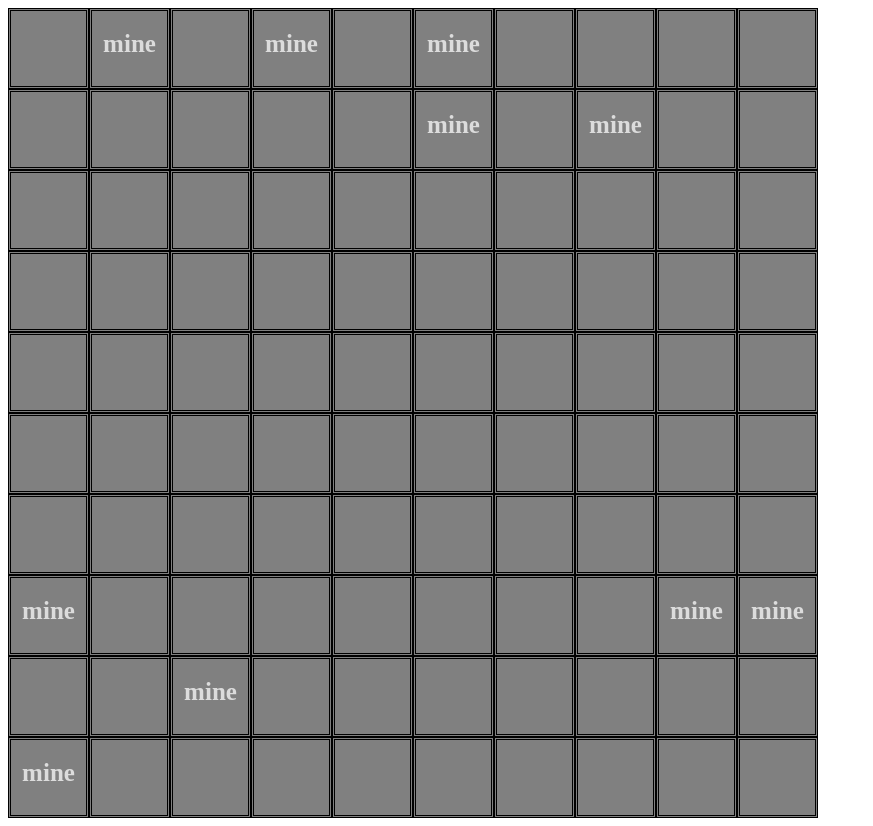
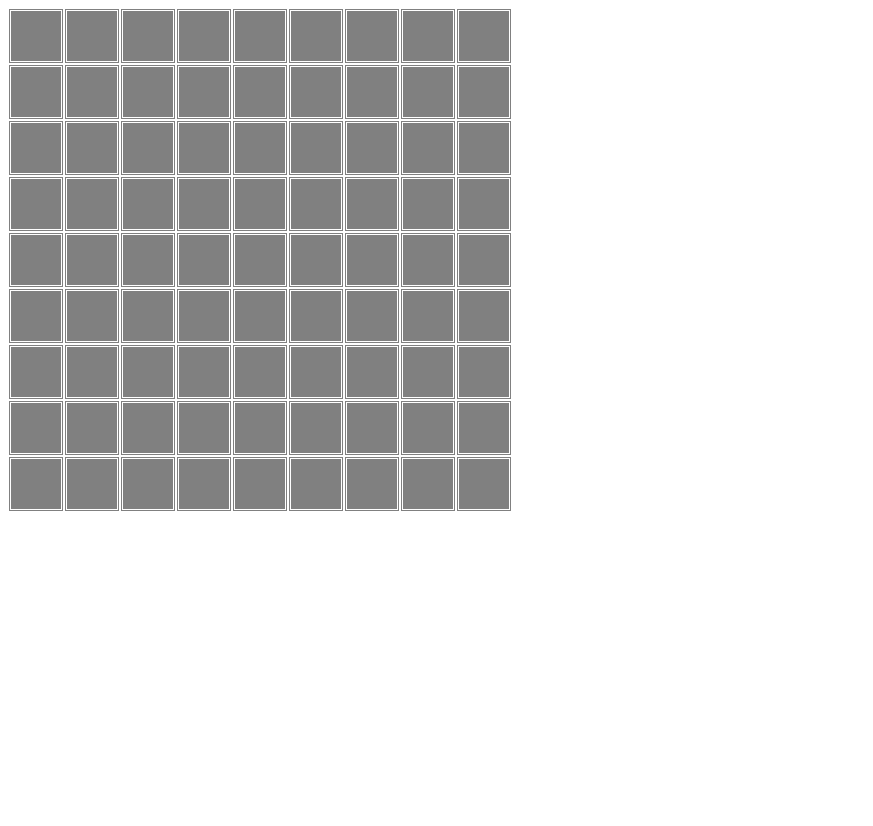
Before and after one commit to Satrio1610/minesweeperTest, a React (Vite) app in the folder minesweeper-app/: page / in a window 1280 px wide. Shown: the whole page, without its empty margins (0-873 px from the left). After the commit the page ends 800 px from the top, so only its background shows below. Built offline with nearby package versions, Linux system fonts and the light colour scheme.

Commit message:
Resolved issue with mine placement keep on getting reset with every click. set a very basic game over condition ( no notification yet)

```diff
--- a/minesweeper-app/src/App.css
+++ b/minesweeper-app/src/App.css
@@ -44,14 +44,16 @@
 .square
 {
   border-style: double;
-  height: 75px;
-  width: 75px;
+  height: 50px;
+  width: 50px;
   text-align: center;
+  font-size:25px;
+  font-weight: bolder;
+  border-color: white;
 }
 
 .square-clicked
 {
-  border-color: white;
   background-color: black;
 }
 
@@ -60,11 +62,17 @@
   background-color:grey;
 }
 
+.square-mine
+{
+
+  position:relative;
+  color:red;
+  top:25%;
+}
+
 .square-content
 {
   position:relative;
-  font-size:25px;
-  font-weight: bolder;
   color:gainsboro;
   top:25%;
 }
--- a/minesweeper-app/src/Board.tsx
+++ b/minesweeper-app/src/Board.tsx
@@ -1,7 +1,7 @@
 import Square from './square';
-import { BoardSquare } from './assets/model/BoardSquare';
+import { BoardSquare, type squareFunction } from './assets/model/BoardSquare';
 
-export default function Board({x,y,boardData}:{x:number, y:number, boardData:BoardSquare[]}) {
+export default function Board({x,y,boardData, isGameOver, sqFunction}:{x:number, y:number, boardData:BoardSquare[], isGameOver:boolean, sqFunction:squareFunction}) {
 
           let fullBoard = [];
           for(let i = 0; i < y; i++)
@@ -9,7 +9,7 @@ export default function Board({x,y,boardData}:{x:number, y:number, boardData:Boa
             let result = [];
             for(let j = 0; j < x; j++)
             {
-              result[j] = <Square data={boardData[i*x + j]} key={i * x + j}/>
+              result[j] = <Square data={boardData[i*x + j]} key={i * x + j} isGameOver={isGameOver} sqFunction={sqFunction}/>
             }
 
             fullBoard[i] = <div className="boardRow" key={'r'+ i}>{result}</div>
--- a/minesweeper-app/src/GameManager.tsx
+++ b/minesweeper-app/src/GameManager.tsx
@@ -3,13 +3,9 @@ import Board from './Board'
 import { useState } from 'react'
 import { BoardSquare } from './assets/model/BoardSquare';
 
-
-export default function GameManager() {
-    let [maxX, setMaxX] = useState(10);
-    let [maxY, setMaxY] = useState(10);
-    let [boardGame,setBoardGame] = useState<BoardSquare[]>(InstantiateBoardGame());
-    let [lastUpdateDate, setLastUpdateDate] = useState<Date>(new Date());
-
+let maxX = 9;
+let maxY = 9;
+let initial = InstantiateBoardGame();
 
 function InstantiateBoardGame()
     {
@@ -20,20 +16,30 @@ export default function GameManager() {
 
       while(deployedMineCount <10)
       {
-        let a: number = Math.floor(Math.min(Math.random() * 100,99));
+        let a: number = Math.floor(Math.min(Math.random() * (maxX * maxY),(maxX * maxY)));
         if(!ms[a])
           {
             deployedMineCount++;
             ms[a] = true;
-            console.log(a + "is mine");
+            console.log(a + " is mine");
           }
       }
+      // ms[13] = true;
+      // ms[45] = true;
+      // ms[54] = true;
+      // ms[63] = true;
+      // ms[64] = true;
+      // ms[73] = true;
+      // ms[75] = true;
+      // ms[67] = true;
+      // ms[71] = true;
+      // ms[53] = true;
 
       for(let i = 0; i < maxY; i++ )
       {
         for(let j =0; j< maxX; j++)
         {
-            ts[i*maxX + j] = new BoardSquare(j,i, ms[i*maxX + j], OnClickSquare);
+            ts[i*maxX + j] = new BoardSquare(j,i, ms[i*maxX + j]);
         }
       }
 
@@ -43,32 +49,43 @@ export default function GameManager() {
       return ts;
     };
 
+export default function GameManager() {
+    let [maxX, setMaxX] = useState(9);
+    let [maxY, setMaxY] = useState(9);
+    let [isGameOver, setIsGameOver] = useState(false)
+    let [boardGame,setBoardGame] = useState<BoardSquare[]>(initial);
+
     function OnClickSquare(x:number, y:number)
     {
+
+      if(isGameOver) return;
+      let nbg = boardGame.slice();
       console.log("boardGame onclicksquare" + {boardGame} + " " + boardGame.length);
-      ProcessClick(x,y);
-      setLastUpdateDate(new Date());
+      ProcessClick(x,y, nbg);
+      setBoardGame(nbg);
     }
 
-    function ProcessClick(x:number, y:number)
+    function ProcessClick(x:number, y:number, bsq:BoardSquare[])
     {
-      console.log("boardGame" + {boardGame});
+      //console.log("boardGame" + {bsq});
       let flatIndex:number = maxX * y + x;
-      console.log(x + " " + y + " " + boardGame.length + " " + maxX);
-      console.log(boardGame[flatIndex]);
-      if(!boardGame[flatIndex].IsClicked)
+      console.log(x + " " + y + " " + bsq.length + " " + maxX);
+      console.log(bsq[flatIndex]);
+      if(!bsq[flatIndex].IsClicked)
       {
-        boardGame[flatIndex].IsClicked = true;
+        bsq[flatIndex].IsClicked = true;
 
+        if(!bsq[flatIndex].IsMine)
+        {
           let mineNumber:number = 0;
           let clickableNeighbours:{x:number, y:number}[] = [];
           if(x > 0 )
           {
-          if(boardGame[y * maxX + x-1].IsMine)
+            if(bsq[y * maxX + x-1].IsMine)
               {
                 mineNumber++;
               }
-            else if(!boardGame[y * maxX + x-1].IsClicked && mineNumber == 0)
+              else if(!bsq[y * maxX + x-1].IsClicked && mineNumber == 0)
               {
                 clickableNeighbours.push({x: x-1, y:y});
                 //ProcessClick(x-1,y);
@@ -77,11 +94,11 @@ export default function GameManager() {
 
           if(y > 0 )
           {
-          if(boardGame[(y-1) * maxX + x].IsMine)
+            if(bsq[(y-1) * maxX + x].IsMine)
             {
               mineNumber++;
             }
-          else if(!boardGame[(y-1) * maxX + x].IsClicked && mineNumber == 0)
+            else if(!bsq[(y-1) * maxX + x].IsClicked && mineNumber == 0)
             {
               clickableNeighbours.push({x: x, y:y-1});
               //ProcessClick(x,y-1);
@@ -90,11 +107,11 @@ export default function GameManager() {
 
           if(x > 0 && y > 0)
           {
-          if(boardGame[(y - 1) * maxX + x-1].IsMine)
+            if(bsq[(y - 1) * maxX + x-1].IsMine)
             {
                 mineNumber++;
             }
-          else if(!boardGame[(y - 1) * maxX + x-1].IsClicked && mineNumber == 0)
+            else if(!bsq[(y - 1) * maxX + x-1].IsClicked && mineNumber == 0)
             {
               clickableNeighbours.push({x: x-1, y:y-1});
               //ProcessClick(x -1 , y -1);
@@ -103,11 +120,11 @@ export default function GameManager() {
 
           if(x + 1 < maxX)
           {
-          if(boardGame[y * maxX + x + 1].IsMine)
+            if(bsq[y * maxX + x + 1].IsMine)
             {
               mineNumber++;
             }
-          else if(!boardGame[y * maxX + x + 1].IsClicked && mineNumber == 0)
+            else if(!bsq[y * maxX + x + 1].IsClicked && mineNumber == 0)
             {
               clickableNeighbours.push({x: x + 1, y:y});
               //ProcessClick(x + 1, y);
@@ -116,11 +133,11 @@ export default function GameManager() {
 
           if(y + 1 < maxY)
             {
-            if(boardGame[(y + 1) * maxX + x].IsMine)
+              if(bsq[(y + 1) * maxX + x].IsMine)
               {
                 mineNumber++;
               }
-            else if(!boardGame[(y + 1) * maxX + x].IsClicked && mineNumber == 0)
+              else if(!bsq[(y + 1) * maxX + x].IsClicked && mineNumber == 0)
               {
                 clickableNeighbours.push({x: x, y:y+1});
                 //ProcessClick(x, y + 1);
@@ -129,10 +146,10 @@ export default function GameManager() {
 
           if(x + 1 < maxX && y+1 < maxY)
             {
-            if(boardGame[(y+1) * maxX + x + 1].IsMine)
+              if(bsq[(y+1) * maxX + x + 1].IsMine)
               {
                   mineNumber++;
-            }else if(!boardGame[(y+1) * maxX + x + 1].IsClicked)
+              }else if(!bsq[(y+1) * maxX + x + 1].IsClicked)
               {
                 clickableNeighbours.push({x: x + 1, y:y + 1});
                 //ProcessClick(x + 1, y +1);
@@ -141,11 +158,11 @@ export default function GameManager() {
 
           if(y > 0 && x + 1 < maxX )
             {
-            if(boardGame[(y - 1) * maxX + x + 1].IsMine)
+              if(bsq[(y - 1) * maxX + x + 1].IsMine)
               {
                 mineNumber++;
               }
-            else if(!boardGame[(y - 1) * maxX + x + 1].IsClicked)
+              else if(!bsq[(y - 1) * maxX + x + 1].IsClicked)
               {
                 clickableNeighbours.push({x: x + 1, y:y-1});
                 //ProcessClick(x + 1, y - 1);
@@ -155,11 +172,11 @@ export default function GameManager() {
 
           if(y + 1 < maxY && x > 0)
             {
-            if(boardGame[(y + 1) * maxX + x - 1].IsMine)
+              if(bsq[(y + 1) * maxX + x - 1].IsMine)
               {
                 mineNumber++;
               }
-            else if(!boardGame[(y + 1) * maxX + x - 1].IsClicked)
+              else if(!bsq[(y + 1) * maxX + x - 1].IsClicked)
               {
                 clickableNeighbours.push({x: x - 1, y:y + 1});
                 //ProcessClick(x - 1, y + 1);
@@ -169,17 +186,23 @@ export default function GameManager() {
             while(mineNumber == 0 && clickableNeighbours.length > 0)
             {
                 let n = clickableNeighbours.pop();
-              if(n !== undefined) ProcessClick(n.x, n.y);
+                if(n !== undefined) ProcessClick(n.x, n.y, bsq);
             }
 
-          boardGame[flatIndex].Display = (mineNumber === 0)?"":mineNumber.toString();
+            bsq[flatIndex].Display = (mineNumber === 0)?"":mineNumber.toString();
+        }
+        else
+        {
+          console.log("GAME OVER");
+          setIsGameOver(true);
+        }
       }
 
     }
 
     return <>
     <div>
-      <Board x={maxX} y={maxY} boardData={boardGame}/>
+      <Board x={maxX} y={maxY} boardData={boardGame} isGameOver={isGameOver} sqFunction={OnClickSquare}/>
     </div>
     </>
 }
--- a/minesweeper-app/src/assets/model/BoardSquare.tsx
+++ b/minesweeper-app/src/assets/model/BoardSquare.tsx
@@ -10,10 +10,20 @@ export class BoardSquare {
   IsClicked:boolean = false;
   Display:string = "";
 
-  constructor(x:number, y:number, m:boolean, cf:squareFunction) {
+  constructor(x:number, y:number, m:boolean) {
     this.x = x;
     this.y = y;
     this.IsMine = m;
-    this.ClickFunction = cf;
+    //this.ClickFunction = cf;
+
   }
+
+  GetDisplay(showAll:boolean)
+    {
+      if(this.IsClicked || showAll)
+      {
+        if(this.IsMine) return "X";
+        return this.Display;
+      }
+    }
 }
--- a/minesweeper-app/src/square.tsx
+++ b/minesweeper-app/src/square.tsx
@@ -1,12 +1,13 @@
-import { BoardSquare } from "./assets/model/BoardSquare"
+import { BoardSquare, type squareFunction } from "./assets/model/BoardSquare"
 
-export default function Square({data}:{data:BoardSquare}) {
+export default function Square({data, isGameOver, sqFunction}:{data:BoardSquare, isGameOver:boolean, sqFunction:squareFunction}) {
 
     let squareClass ='square' + ((data.IsClicked)? ' square-clicked':' square-unclicked');
+    let squareContentClass =  (data.IsClicked && data.IsMine)? 'square-mine': 'square-content';
     return <div className={squareClass} onClick={(e) => {
         e.preventDefault();
         console.log("click!")
-        data.ClickFunction(data.x,data.y)}} >
-                <div className='square-content'>{(data.IsMine)? "mine":(data.IsClicked?data.Display:"")}</div>
+        sqFunction(data.x,data.y)}} >
+                <div className={squareContentClass}>{data.GetDisplay(isGameOver)}</div>
             </div>
 }
```
Lines whose indentation alone changed are shown as unchanged.
